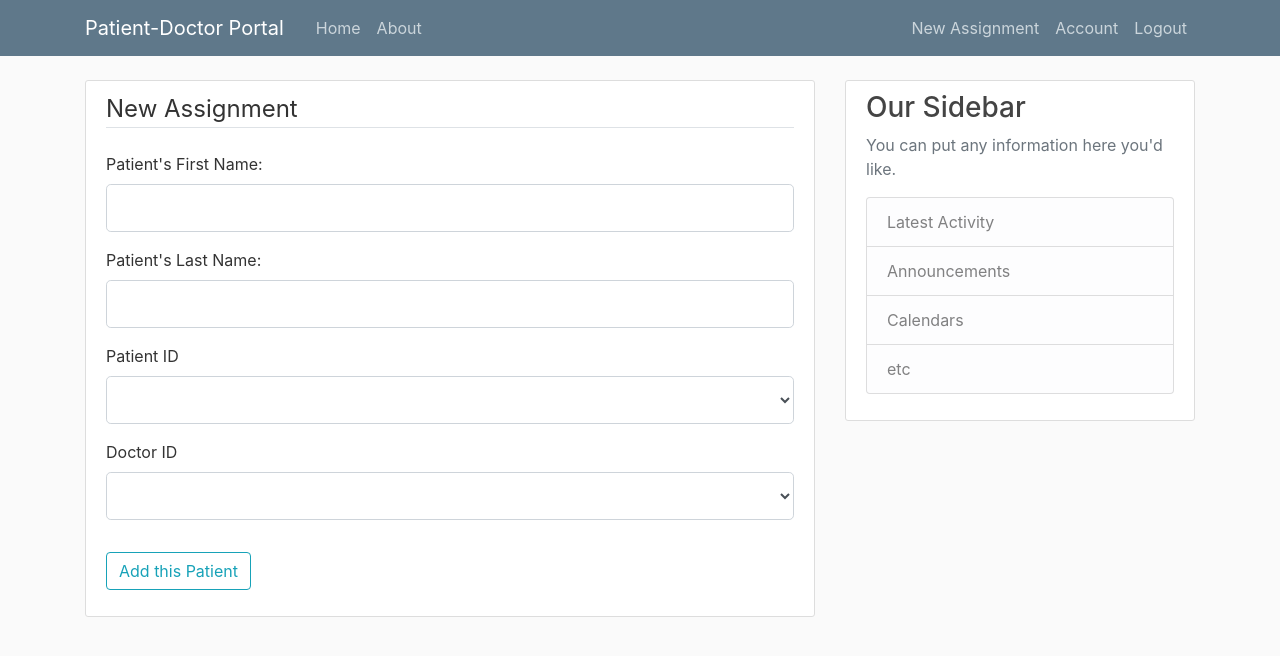
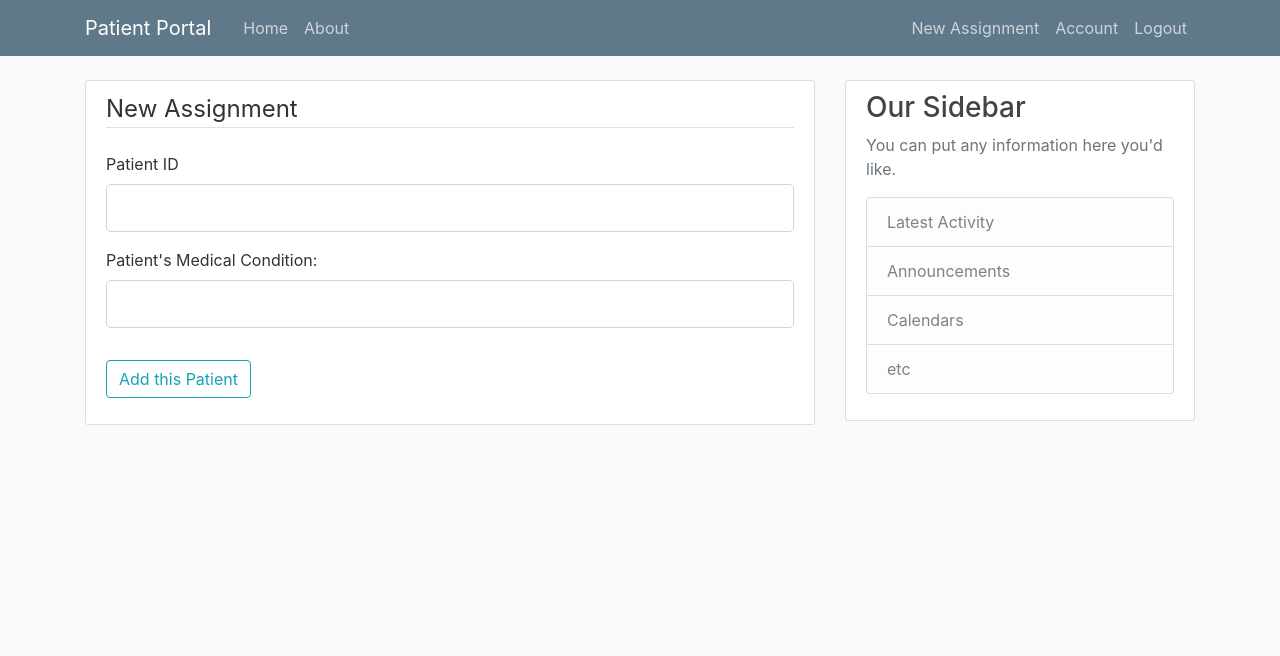
Before and after one commit to sohinithota/COMP-353-Project, a Flask app: page /assign/new in a window 1280 px wide. Shown: the top 656 px of the page. Run offline with Flask 2, Linux system fonts and the light colour scheme; the visitor is signed in with stand-in values (Sample User, id 1); lists and menus that the app fills with data are empty; parts of the project's set-up code (start-up, migrations or seed data) failed here and were passed over; some libraries are stand-ins or nearby versions.

Commit message:
Update code to the latest version
Signed-off-by: Nicholas Synovic <nicholas.synovic@gmail.com>

```diff
--- a/PYTHON CODE/flaskDemo/__init__.py
+++ b/PYTHON CODE/flaskDemo/__init__.py
@@ -5,6 +5,7 @@ from flask_login import LoginManager
 
 app = Flask(__name__)
 app.config['SECRET_KEY'] = '5791628bb0b13ce0c676dfde280ba245'
+# Change cfn:naiman to your_username:your_password
 app.config['SQLALCHEMY_DATABASE_URI'] = 'mysql://cfn:naiman@localhost/healthcareprovider'
 db = SQLAlchemy(app)
 bcrypt = Bcrypt(app)
--- a/PYTHON CODE/flaskDemo/forms.py
+++ b/PYTHON CODE/flaskDemo/forms.py
@@ -5,7 +5,7 @@ from wtforms import StringField, PasswordField, SubmitField, BooleanField, TextA
 from wtforms.validators import DataRequired, Length, Email, EqualTo, ValidationError,Regexp
 from wtforms.ext.sqlalchemy.fields import QuerySelectField
 from flaskDemo import db
-from flaskDemo.models import User, patient, getpatient, getpatientFactory, doctor, getdoctor, getdoctorFactory
+from flaskDemo.models import User, patient, getpatient, getpatientFactory, doctor, getdoctor, getdoctorFactory, assignment, getassignment, getassignmentFactory
 from wtforms.fields.html5 import DateField
 
 pid = patient.query.with_entities(patient.patientID)
@@ -103,6 +103,8 @@ class AssignUpdateForm(FlaskForm):
 #  One of many ways to use SelectField or QuerySelectField.  Lots of issues using those fields!!
     pid = SelectField('Patient ID:',choices=patientChoices, coerce = int)  # empChoices defined at top
 
+    medcondition = StringField('Patient\'s Medical Condition:')
+
 # Doctor ID
     docid = SelectField("Doctor ID", choices=doctorChoices, coerce = int)
 
@@ -132,7 +134,7 @@ class AssignUpdateForm(FlaskForm):
 
 class AssignForm(AssignUpdateForm):
 
-    pid = SelectField("Patient ID", choices=patientChoices)
+    pid = IntegerField("Patient ID", validators=[DataRequired()])
     submit = SubmitField('Add this Patient')
 
     def validate_pid(self, pid):    #because dnumber is primary key and should be unique
--- a/PYTHON CODE/flaskDemo/models.py
+++ b/PYTHON CODE/flaskDemo/models.py
@@ -83,14 +83,14 @@ def getdoctor(columns=None):
 def getdoctorFactory(columns=None):
     return partial(getdoctor, columns=columns)
 
-#class patientdocadmin(db.Model):
- #   __table__ = db.Model.metadata.tables['patientdocadmin']
+class assignment(db.Model):
+    __table__ = db.Model.metadata.tables['assignment']
 
-#def getpatientdocadmin(columns=None):
- #   u = patientdocadmin.query
-  #  if columns:
-   #     u = u.options(orm.load_only(*columns))
-    #return u
+def getassignment(columns=None):
+    u = assignment.query
+    if columns:
+        u = u.options(orm.load_only(*columns))
+    return u
 
-#def getpatientdocadminFactory(columns=None):
- #   return partial(getpatientdocadmin, columns=columns)
+def getassignmentFactory(columns=None):
+    return partial(getassignment, columns=columns)
--- a/PYTHON CODE/flaskDemo/routes.py
+++ b/PYTHON CODE/flaskDemo/routes.py
@@ -4,7 +4,7 @@ from PIL import Image
 from flask import render_template, url_for, flash, redirect, request, abort
 from flaskDemo import app, db, bcrypt
 from flaskDemo.forms import RegistrationForm, LoginForm, UpdateAccountForm, PostForm, AssignForm,AssignUpdateForm
-from flaskDemo.models import User, Post, medicaldevices, bed, patient, doctor
+from flaskDemo.models import User, Post, medicaldevices, bed, patient, doctor, assignment
 from flask_login import login_user, current_user, logout_user, login_required
 from datetime import datetime
 
@@ -18,13 +18,13 @@ def home():
     return render_template('assign_home.html', outString1 = results1)
     posts = Post.query.all()
     return render_template('home.html', posts=posts)
-    results3 = patientdocadmin.query.all()
-    results2 = patient.query.join(patientdocadmin,patient.patientID == patientdocadmin.patientID) \
-               .add_columns(patient.fname, patient.lname, patient.ssn, patientdocadmin.adminID) \
-               .join(doctor, doctor.docID == patientdocadmin.docID).add_columns(doctor.docfname,doctor.doclname )
-    results = patient.query.join(patientdocadmin,patient.patientID == patientdocadmin.patientID) \
-               .add_columns(patient.fname, patient.lname, patient.ssn, patientdocadmin.adminID)
-    return render_template('join.html', title='Join',joined_1_n=results, joined_m_n=results2)
+    results3 = assignment.query.all()
+    results2 = patient.query.join(assignment,patient.patientID == assignment.patientID) \
+               .add_columns(patient.fname, patient.lname, patient.ssn, assignment.adminID) \
+               .join(doctor, doctor.docID == assignment.docID).add_columns(doctor.docfname,doctor.doclname)
+    results = patient.query.join(assignment,patient.patientID == assignment.patientID) \
+               .add_columns(patient.fname, patient.lname, patient.ssn, assignment.adminID)
+    return render_template('home.html', title='Join',joined_1_n=results, joined_m_n=results2)
 
 
 
@@ -113,7 +113,7 @@ def new_assign():
     if form.validate_on_submit():
         assign = patient(patfname=form.patfname.data, patlname=form.patlname.data, pid=form.pid.data)
         assign1 = doctor(docid=form.docid.data)
-        assign2 = patientdocadmin(docid=form.docid.data, pid=form.pid.data)
+        assign2 = assignment(docid=form.docid.data, pid=form.pid.data)
         db.session.add(assign)
         db.session.add(assign1)
         db.session.add(assign2)
@@ -127,24 +127,36 @@ def new_assign():
 @app.route("/assign/<docid>/<pid>")
 @login_required
 def assign(docid, pid):
-   assign = patientdocadmin.query.get_or_404([docid,pid])
+   assign = patient.query.get_or_404([docid,pid])
    return render_template('assign.html', title=str(assign.pid) + "_" + str(assign1.docid), assign=assign, now=datetime.utcnow())
 
 
 @app.route("/assign/<docid>/<pid>update", methods=['GET', 'POST'])
 @login_required
 def update_assign(docid, pid):
+    assign = patient.query.get_or_404([docid, pid])
+    currentAssign = assign.medcondition
     form = AssignUpdateForm()
-    return render_template('home.html', title='Update Assignment',
+    if form.validate_on_submit():          # notice we are are not passing the dnumber from the form
+        if currentAssign !=form.medcondition.data:
+            assign.medcondition=form.medcondition.data
+        assign.pid=form.pid.data
+        db.session.commit()
+        flash('Your assignment has been updated!', 'success')
+        return redirect(url_for('assign', pid=pid))
+    elif request.method == 'GET':              # notice we are not passing the dnumber to the form
+
+        form.pid.data = assign.pid
+        form.medcondition.data = assign.medcondition
+    return render_template('create_assign.html', title='Update Assignment',
                            form=form, legend='Update Assignment')
-
 
 
 
 @app.route("/assign/<docid>/<pid>delete", methods=['POST'])
 @login_required
 def delete_assign(docid, pid):
-    assign = patientdocadmin.query.get_or_404([docid, pid])
+    assign = patient.query.get_or_404([docid, pid])
     db.session.delete(assign)
     db.session.commit()
     flash('The apatient assignment has been deleted!', 'success')
--- a/PYTHON CODE/flaskDemo/templates/assign_home.html
+++ b/PYTHON CODE/flaskDemo/templates/assign_home.html
@@ -7,7 +7,7 @@
               <a class="mr-2" href="#">{{ row }}</a>
               <small class="text-muted">{{ row['patfname'] }}  {{ row['patlname'] }} {{ row['doclname'] }} </small>
             </div>
-			<h2><a class="article-title" href="{{ url_for('assign',docid=row.docid, pid=row.pid) }}">{{ row.doclname}}</a></h2>
+			<h2><a class="article-title" href="{{ url_for('assign',pid=row.pid, docid=row.docid, medcondition =row.medcondition) }}">{{ row.medcondition}}</a></h2>
 
 		  </div>
         </article>
--- a/PYTHON CODE/flaskDemo/templates/create_assign.html
+++ b/PYTHON CODE/flaskDemo/templates/create_assign.html
@@ -6,33 +6,6 @@
         <fieldset class="form-group">
             <legend class="border-bottom mb-4">{{ legend }}</legend>
 			{% if legend != "Update Assignment" %}
-			<div class="form-group">
-                {{ form.patfname.label(class="form-control-label") }}
-                {% if form.patfname.errors %}
-                    {{ form.patfname(class="form-control form-control-lg is-invalid") }}
-                    <div class="invalid-feedback">
-                        {% for error in form.patfname.errors %}
-                            <span>{{ error }}</span>
-                        {% endfor %}
-                    </div>
-                {% else %}
-                    {{ form.patfname(class="form-control form-control-lg") }}
-                {% endif %}
-            </div>
-			{% endif %}
-			<div class="form-group">
-                {{ form.patlname.label(class="form-control-label") }}
-                {% if form.patlname.errors %}
-                    {{ form.patlname(class="form-control form-control-lg is-invalid") }}
-                    <div class="invalid-feedback">
-                        {% for error in form.patlname.errors %}
-                            <span>{{ error }}</span>
-                        {% endfor %}
-                    </div>
-                {% else %}
-                    {{ form.patlname(class="form-control form-control-lg") }}
-                {% endif %}
-            </div>
 			<div class="form-group">
                 {{ form.pid.label(class="form-control-label") }}
                 {% if form.pid.errors %}
@@ -46,17 +19,18 @@
                     {{ form.pid(class="form-control form-control-lg") }}
                 {% endif %}
             </div>
+			{% endif %}
 			<div class="form-group">
-                {{ form.docid.label(class="form-control-label") }}
-                {% if form.docid.errors %}
-                    {{ form.docid(class="form-control form-control-lg is-invalid") }}
+                {{ form.medcondition.label(class="form-control-label") }}
+                {% if form.medcondition.errors %}
+                    {{ form.medcondition(class="form-control form-control-lg is-invalid") }}
                     <div class="invalid-feedback">
-                        {% for error in form.docid.errors %}
+                        {% for error in form.medcondition.errors %}
                             <span>{{ error }}</span>
                         {% endfor %}
                     </div>
                 {% else %}
-                    {{ form.docid(class="form-control form-control-lg") }}
+                    {{ form.medcondition(class="form-control form-control-lg") }}
                 {% endif %}
             </div>
         </fieldset>
--- a/PYTHON CODE/flaskDemo/templates/layout.html
+++ b/PYTHON CODE/flaskDemo/templates/layout.html
@@ -20,7 +20,7 @@
     <header class="site-header">
       <nav class="navbar navbar-expand-md navbar-dark bg-steel fixed-top">
         <div class="container">
-          <a class="navbar-brand mr-4" href="/">Patient-Doctor Portal</a>
+          <a class="navbar-brand mr-4" href="/">Patient Portal</a>
           <button class="navbar-toggler" type="button" data-toggle="collapse" data-target="#navbarToggle" aria-controls="navbarToggle" aria-expanded="false" aria-label="Toggle navigation">
             <span class="navbar-toggler-icon"></span>
           </button>
@@ -72,6 +72,8 @@
           </div>
         </div>
       </div>
+	  <script src ="https://apps.elfsight.com/p/platform.js" defer></script>
+      <div class="elfsight-app-4e1ba735-8b85-4ebe-9227-8999a735a025"></div>
     </main>
 
 
```
